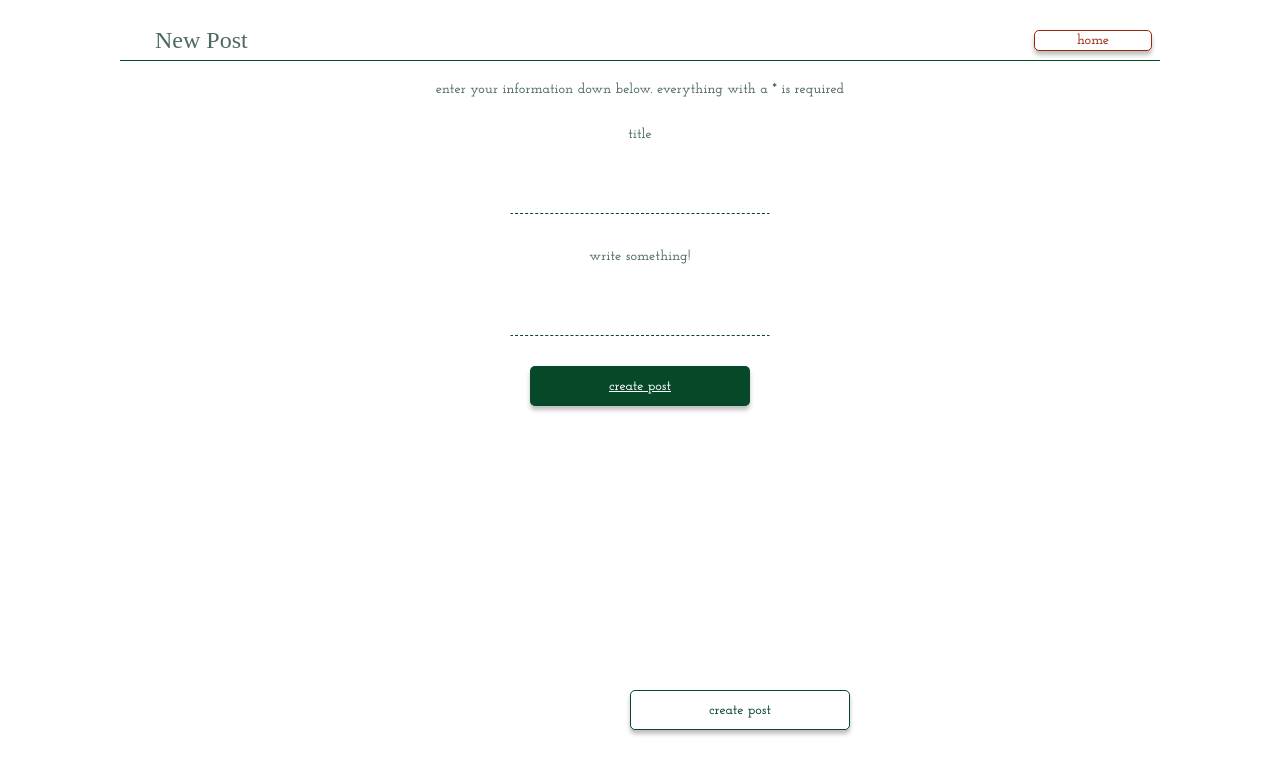
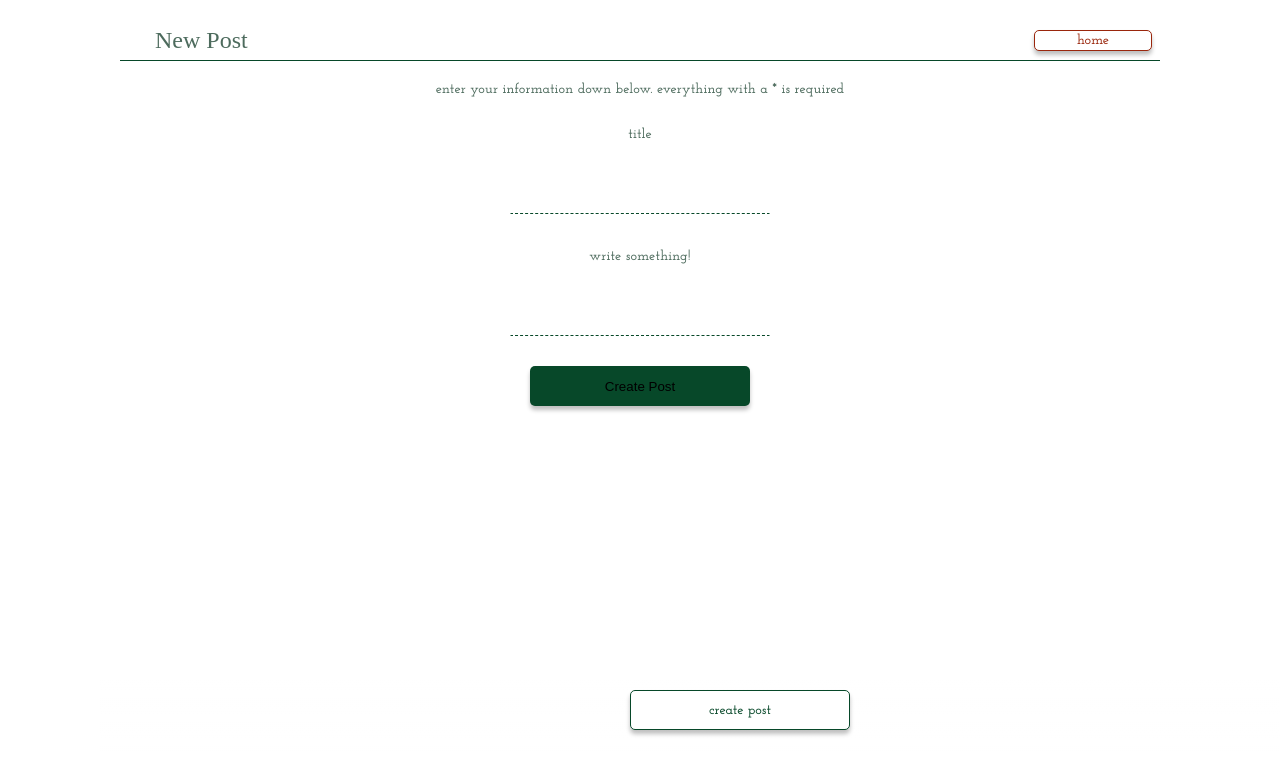
Before and after one commit to cg2984/final_project, a React (Create React App) app in the folder final_webapp/final/: page /createPost in a window 1280 px wide. Shown: the top 774 px of the page. Built offline with nearby package versions, Linux system fonts and the light colour scheme; no server answers; sample sign-in values are in the browser's storage; a web font is replaced by a local one.

Commit message:
Update create_post_form.js

```diff
--- a/final_webapp/final/src/components/create_post_form.js
+++ b/final_webapp/final/src/components/create_post_form.js
@@ -8,7 +8,7 @@ function CreatePostForm({CreatePostFunc}){
 				<input type = "text" name = "Title"/>
 				<label htmlFor="text"><p>Write Something!</p></label>
 				<input type = "text" name = "Text"/>
-				<button className = "buttonClosed"><a href="/">Create Post</a></button>
+				<button className = "buttonClosed">Create Post</button>
 			</form>
 		</div>
 	);
```
